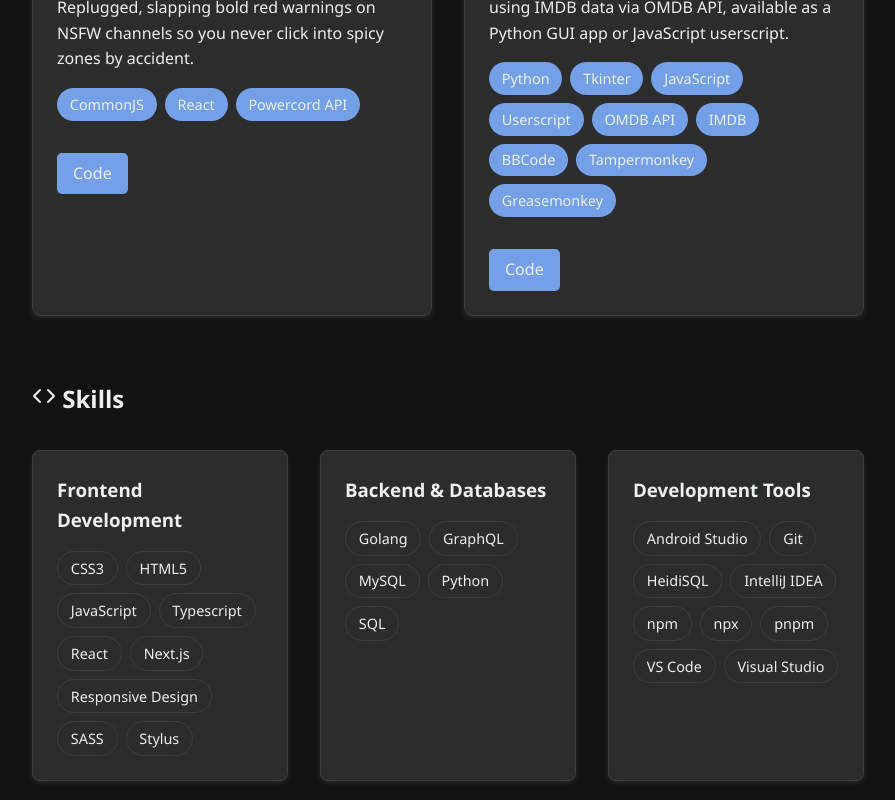
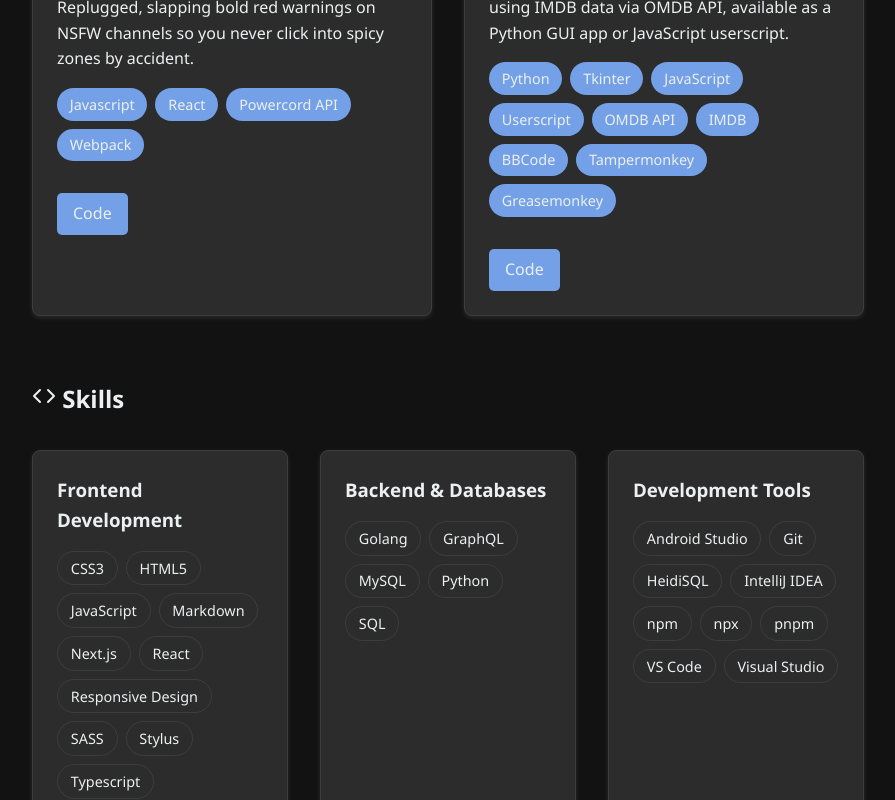
Before and after one commit to jaxellis/jaxellis.github.io, a Next.js app: page / in a window 1280 px wide. Shown: the part 1240-2040 px from the top of the page, without its empty margins (192-1087 px from the left). Built offline with nearby package versions, Linux system fonts and the light colour scheme.

Commit message:
Update skills and projects
Correct tech for NSFW badge project
Add markdown and alphabetize skills list

```diff
--- a/src/data/projects.ts
+++ b/src/data/projects.ts
@@ -29,7 +29,7 @@ export const projects: Project[] = [
     title: 'Replugged NSFW Badge',
     description:
       "Brings mwittrien's beloved BetterNSFWTag to Replugged, slapping bold red warnings on NSFW channels so you never click into spicy zones by accident.",
-    tech: ['CommonJS', 'React', 'Powercord API'],
+    tech: ['Javascript', 'React', 'Powercord API', 'Webpack'],
     code: 'https://github.com/jaxellis/replugged-nsfw-badge',
   },
   {
--- a/src/data/skills.ts
+++ b/src/data/skills.ts
@@ -12,12 +12,13 @@ export const skills: Skill[] = [
       'CSS3',
       'HTML5',
       'JavaScript',
-      'Typescript',
+      'Markdown',
+      'Next.js',
       'React',
-      'Next.js',
       'Responsive Design',
       'SASS',
       'Stylus',
+      'Typescript',
     ],
   },
   {
```
